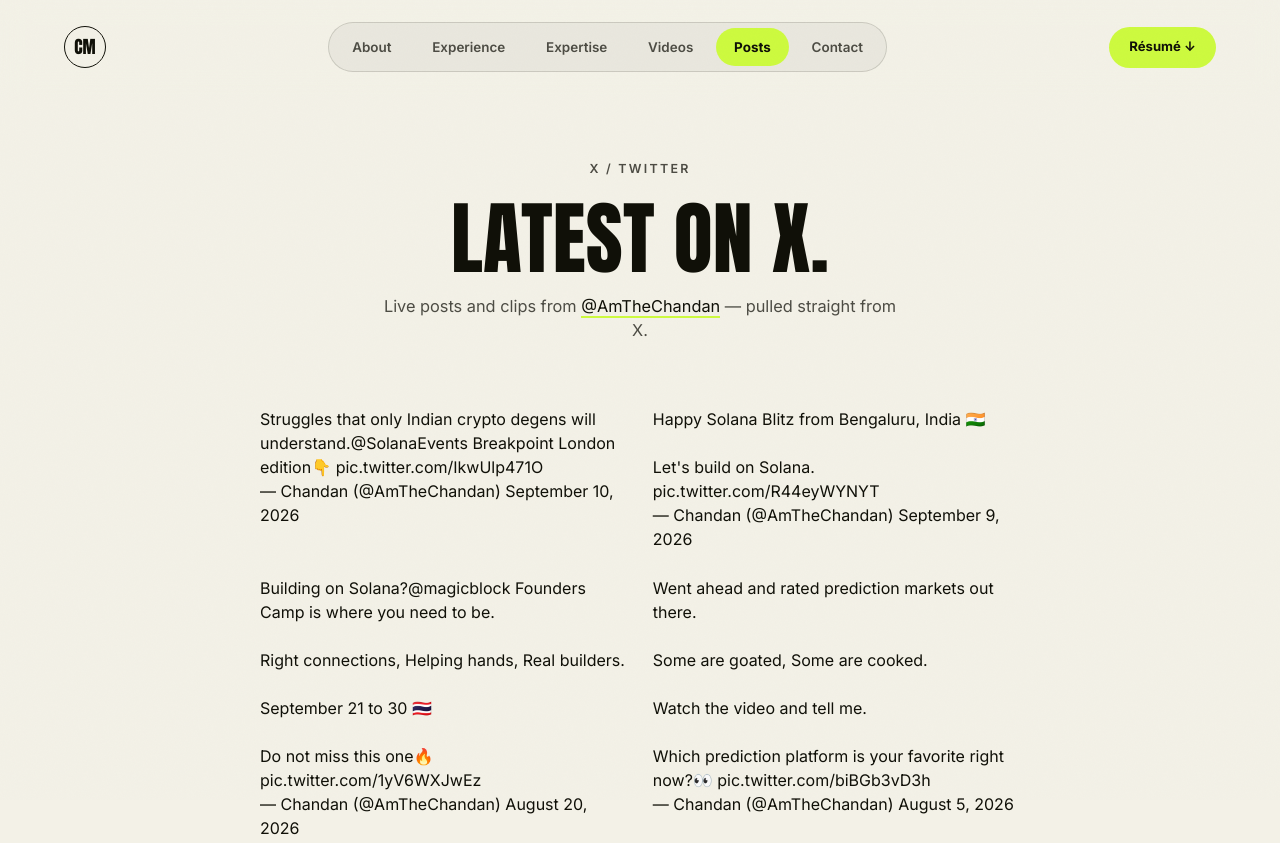
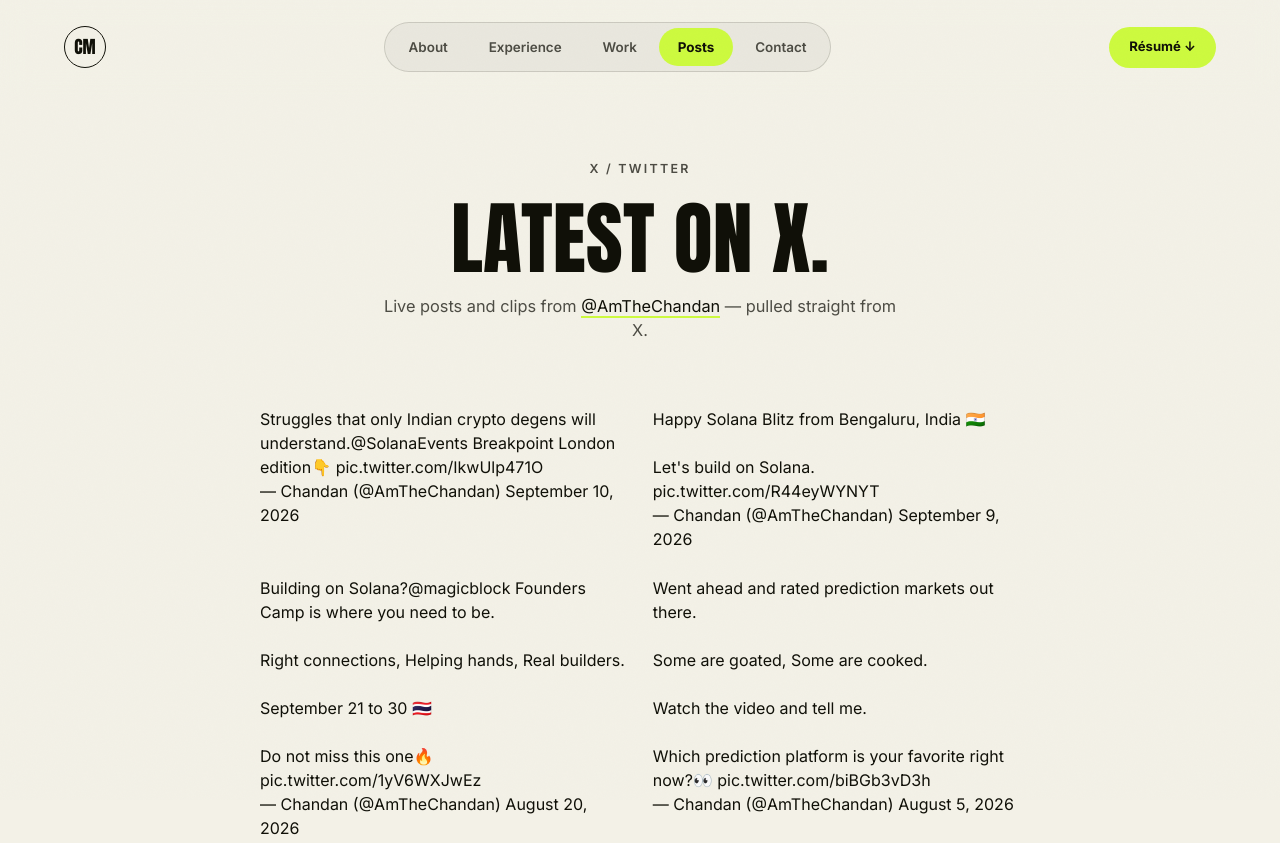
Before and after one commit to Chandanoffc/chandan-manjunath-website, a plain HTML site: page posts.html in a window 1280 px wide. Shown: the top 843 px of the page. Drawn offline with Linux system fonts and the light colour scheme.

Commit message:
Point Posts page nav at the new section anchors; keep dev files off Vercel
Co-Authored-By: Claude Sonnet 5.5 <noreply@anthropic.com>

```diff
--- a/posts.html
+++ b/posts.html
@@ -21,8 +21,7 @@
   <nav class="nav__tabs" id="navTabs" role="tablist" aria-label="Section navigation">
     <a href="index.html#about" class="nav__tab">About</a>
     <a href="index.html#experience" class="nav__tab">Experience</a>
-    <a href="index.html#expertise" class="nav__tab">Expertise</a>
-    <a href="index.html#videos" class="nav__tab">Videos</a>
+    <a href="index.html#work" class="nav__tab">Work</a>
     <a href="posts.html" class="nav__tab is-active">Posts</a>
     <a href="index.html#contact" class="nav__tab">Contact</a>
   </nav>
@@ -33,8 +32,7 @@
 <div class="mobile-menu" id="mobileMenu">
   <a href="index.html#about">About</a>
   <a href="index.html#experience">Experience</a>
-  <a href="index.html#expertise">Expertise</a>
-  <a href="index.html#videos">Videos</a>
+  <a href="index.html#work">Work</a>
   <a href="posts.html" class="is-active">Posts</a>
   <a href="index.html#contact">Contact</a>
   <a href="assets/Chandan_Manjunath_CV.pdf" download>Download Résumé</a>
```
Also changed, not shown: 1 other file.
